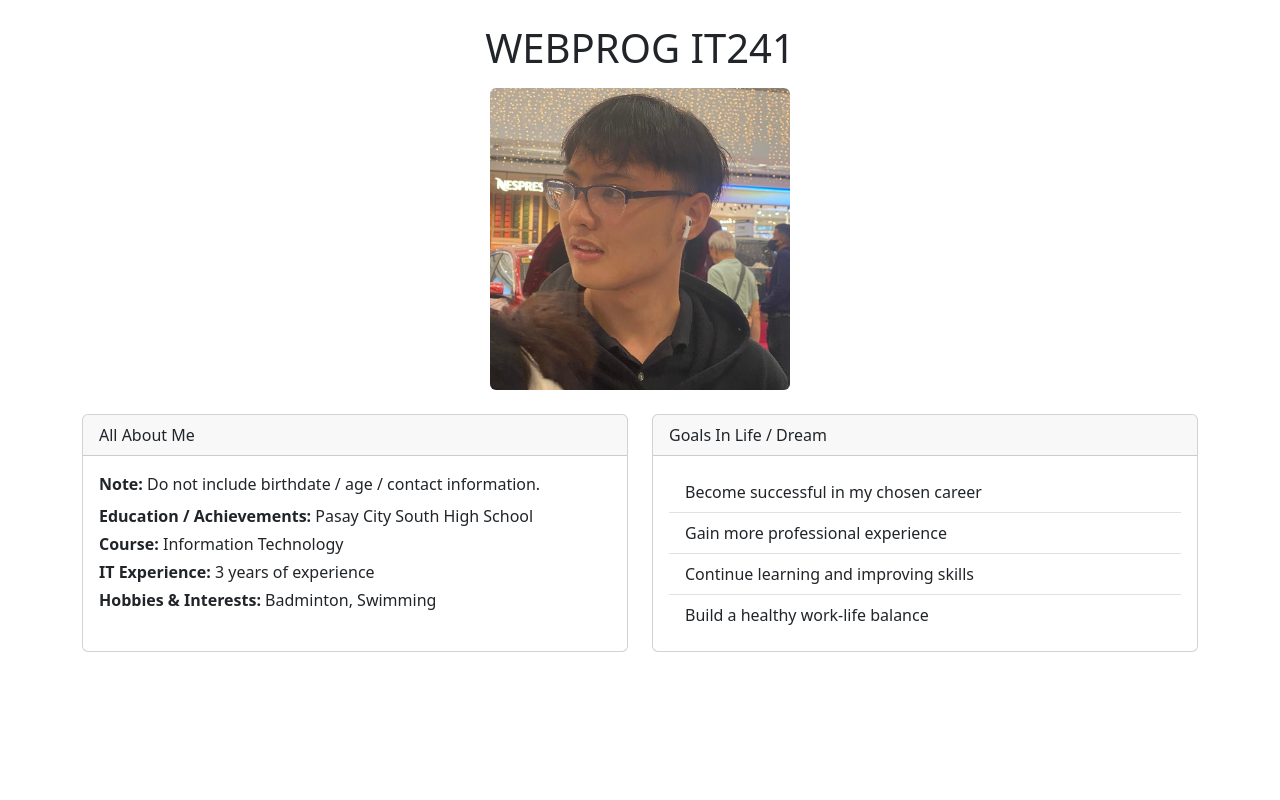
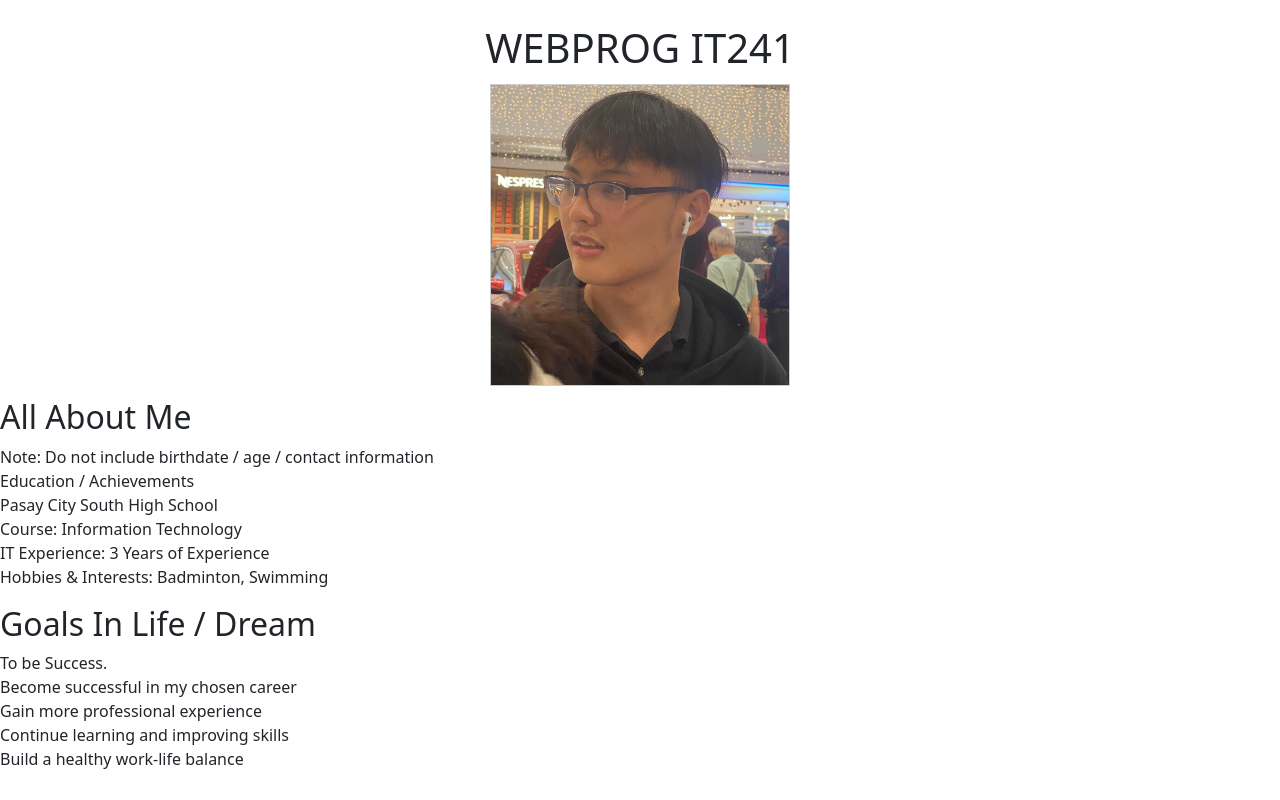
Before and after one commit to crux091/webprog-IT241-html-lessons, a plain HTML site: page introduction/index.html in a window 1280 px wide. Drawn offline with nearby package versions, Linux system fonts and the light colour scheme.

Commit message:
style(intro): simplify markup to beginner-friendly HTML

```diff
--- a/introduction/index.html
+++ b/introduction/index.html
@@ -11,40 +11,28 @@
 
 <h1 class="text-center mt-4">WEBPROG IT241</h1>
 
-<div class="text-center my-3">
-  <img src="488870284_3644024602557577_3798954024757500501_n.jpg" alt="Profile photo" class="img-fluid rounded" style="width:300px; height:auto;" />
+<div style="text-align:center; margin:12px 0;">
+  <img src="488870284_3644024602557577_3798954024757500501_n.jpg" alt="Profile photo" style="width:300px; height:auto; border:1px solid #ccc;" />
 </div>
 
+<h2>All About Me</h2>
+<p>
+Note: Do not include birthdate / age / contact information<br>
+Education / Achievements<br>
+Pasay City South High School<br>
+Course: Information Technology<br>
+IT Experience: 3 Years of Experience<br>
+Hobbies & Interests: Badminton, Swimming
+</p>
 
-<div class="container my-4">
-  <div class="row g-4">
-    <div class="col-md-6">
-      <div class="card h-100">
-        <div class="card-header">All About Me</div>
-        <div class="card-body">
-          <p class="mb-2"><strong>Note:</strong> Do not include birthdate / age / contact information.</p>
-          <p class="mb-1"><strong>Education / Achievements:</strong> Pasay City South High School</p>
-          <p class="mb-1"><strong>Course:</strong> Information Technology</p>
-          <p class="mb-1"><strong>IT Experience:</strong> 3 years of experience</p>
-          <p class="mb-0"><strong>Hobbies & Interests:</strong> Badminton, Swimming</p>
-        </div>
-      </div>
-    </div>
-    <div class="col-md-6">
-      <div class="card h-100">
-        <div class="card-header">Goals In Life / Dream</div>
-        <div class="card-body">
-          <ul class="list-group list-group-flush">
-            <li class="list-group-item">Become successful in my chosen career</li>
-            <li class="list-group-item">Gain more professional experience</li>
-            <li class="list-group-item">Continue learning and improving skills</li>
-            <li class="list-group-item">Build a healthy work-life balance</li>
-          </ul>
-        </div>
-      </div>
-    </div>
-  </div>
-</div>
+<h2>Goals In Life / Dream</h2>
+<p>
+To be Success.<br>
+Become successful in my chosen career<br>
+Gain more professional experience<br>
+Continue learning and improving skills<br>
+Build a healthy work-life balance
+</p>
 
 
 
```
